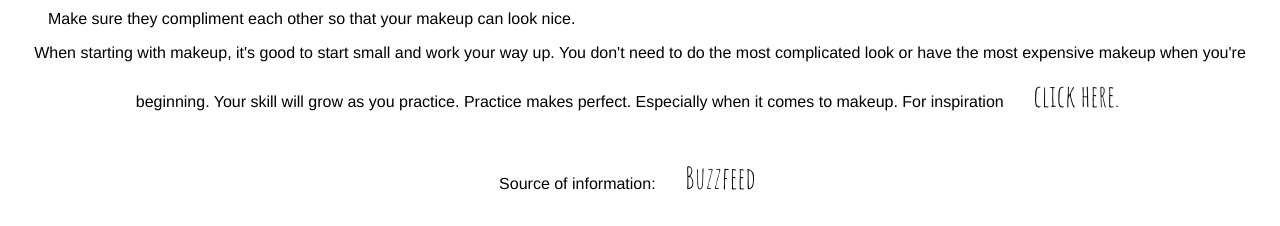
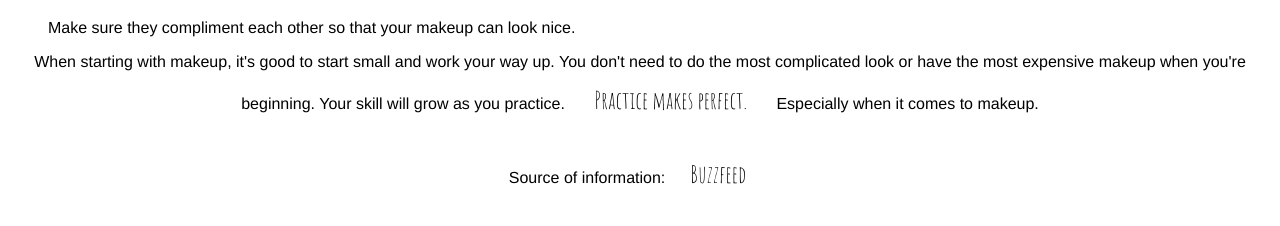
Before and after one commit to tylerrae/FirstRepo, a plain HTML site: page tutorials.html in a window 1280 px wide. Shown: the part 1473-1699 px from the top of the page. Drawn offline with Linux system fonts and the light colour scheme.

Commit message:
finished project official

```diff
--- a/style.css
+++ b/style.css
@@ -1,7 +1,7 @@
 @import url("https://fonts.googleapis.com/css?family=Amatic+SC");
 h1 {
   font-family: arial black;
-  text-align:center;
+  text-align: center;
   word-spacing: 30px;
   font-size: 350%;
 }
@@ -13,7 +13,7 @@ nav {
   color: black;
   text-align:center;
   word-spacing: 50px;
-  font-size: 125%;
+  font-size: 190%;
 }
 body {
   text-align: center;
@@ -45,11 +45,11 @@ h4 {
 a:link, a:visited {
     color: black;
     padding: 14px 25px;
-    text-align: center;
     text-decoration: none;
     display: inline-block;
     font-family: Amatic Sc;
-    font-size: 190%;
+    text-align: left;
+    font-size: 150%
 }
 a:hover, a:active {
     color: pink;
--- a/tutorials.html
+++ b/tutorials.html
@@ -26,20 +26,17 @@
 <p id="very">This is a vital part of makeup unless of course
 it's purposely done for the look. It's also better to start with
 a natural look for beginners.</p><img src="https://yt3.ggpht.com/-9O17WAPfBKc/AAAAAAAAAAI/AAAAAAAAAAA/aQ59qP0dMtk/s900-c-k-no-rj-c0xffffff/photo.jpg"width="300">
-    <h5><li id="head">It's always good to determine your eye
-      shape.</li></h5>
+<h5><li id="head">It's always good to determine your eye shape.</li></h5>
 <p id="very">So that your makeup looks flawless when it flatters your eyes.</p><img src="https://img.buzzfeed.com/buzzfeed-static/static/2016-08/8/17/asset/buzzfeed-prod-fastlane02/sub-buzz-21052-1470690562-1.png?resize=625:1016&no-auto"width="300">
 <h5><li id="head">Use colors that make your eye color pop!</li></h5>
 <p id="very">It's always fun to play around with colors,
 and if you are using colors, use colors that will bring attention to your eyes.</p><img src="https://beautymark321.files.wordpress.com/2015/08/eye-color.jpg"width="300">
 <h5><li id="head">Make sure to match your complexion with your makeup.</li></h5>
-<p>Make sure they compliment
-  each other so that your makeup can look nice.</p>
+<p>Make sure they compliment each other so that your makeup can look nice.</p>
 </ul>
 <p>When starting with makeup, it's good to start small and work your way up. You don't need to
 do the most complicated look or have the most expensive makeup when you're beginning. Your skill
-    will grow as you practice. Practice makes perfect. Especially when it comes to makeup. For inspiration
-    <a href="beauty.html">click here.</a></p>
-    <p> Source of information: <a href="https://www.buzzfeed.com/christinalan/simple-eye-makeup-tips-that-any-beginner-can-ma?utm_term=.ha6KW5azLj#.hqqAlnz0NZ">Buzzfeed</a></p>
+will grow as you practice. <a href="beauty.html">Practice makes perfect.</a> Especially when it comes to makeup.</p>
+<p> Source of information:<a href="https://www.buzzfeed.com/christinalan/simple-eye-makeup-tips-that-any-beginner-can-ma?utm_term=.ha6KW5azLj#.hqqAlnz0NZ">Buzzfeed</a></p>
 </body>
 </html>
```
Also changed, not shown: beauty.html (+1 -0 lines). Lines whose indentation alone changed are shown as unchanged.
